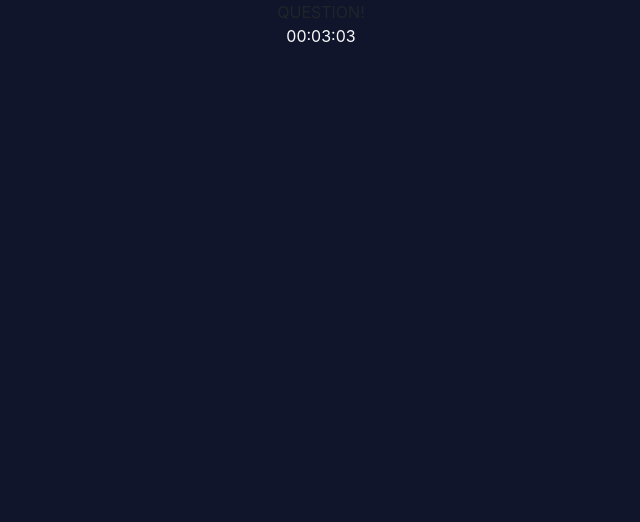
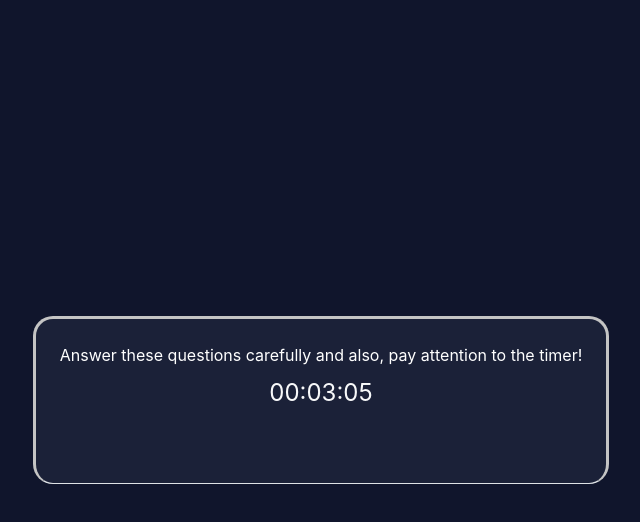
Before and after one commit to navidmadannezhad/my-react-exercise, a React (Vite) app in the folder quiz-app/: page / in a window 1280 px wide. Shown: the top 522 px of the page, without its empty margins (319-959 px from the left). Built offline with nearby package versions, Linux system fonts and the light colour scheme.

Commit message:
gotta get questions using redux

```diff
--- a/quiz-app/public/css/main.css
+++ b/quiz-app/public/css/main.css
@@ -1,4 +1,30 @@
 html, body {
   background-color: #10152c;
+  color: white;
+  font-family: raleway;
+}
+
+div.app {
+  height: 100vh !important;
+  display: -webkit-box;
+  display: -ms-flexbox;
+  display: flex;
+  -webkit-box-pack: center;
+      -ms-flex-pack: center;
+          justify-content: center;
+  -webkit-box-align: center;
+      -ms-flex-align: center;
+          align-items: center;
+}
+
+div.timer-component {
+  font-size: 1.5rem;
+}
+
+div.questionbox-component {
+  min-width: 30%;
+  border: 3px solid #c4c4c4;
+  border-radius: 20px;
+  background-color: #1b2138;
 }
 /*# sourceMappingURL=main.css.map */
--- a/quiz-app/public/css/main.scss
+++ b/quiz-app/public/css/main.scss
@@ -1,3 +1,24 @@
 html , body{
     background-color: #10152c;
+    color: white;
+    font-family: raleway;
 }
+
+div.app{
+    height: 100vh !important;
+
+    display: flex;
+    justify-content: center;
+    align-items: center;
+}
+
+div.timer-component{
+    font-size: 1.5rem;
+}
+
+div.questionbox-component{
+    min-width: 30%;
+    border: 3px solid rgb(196, 196, 196);
+    border-radius: 20px;
+    background-color: #1b2138;
+}
--- a/quiz-app/src/App.jsx
+++ b/quiz-app/src/App.jsx
@@ -1,15 +1,15 @@
 import { useState } from 'react'
 import './App.css'
 import 'bootstrap/dist/css/bootstrap.min.css';
-import Question from './components/Question';
+import QuestionBox from './components/QuestionBox';
 import "../public/css/main.css";
 
 function App() {
 
   return (
-    <div className="App">
+    <div className="app">
 
-      <Question />
+      <QuestionBox />
 
     </div>
   )
--- a/quiz-app/src/components/Question.jsx
+++ /dev/null
@@ -1,13 +0,0 @@
-import Timer from "./Timer";
-
-const Question = () => {
-
-    return (
-        <div>
-            QUESTION!
-            <Timer />
-        </div>
-    )
-}
-
-export default Question;
--- /dev/null
+++ b/quiz-app/src/components/QuestionBox.jsx
@@ -0,0 +1,23 @@
+import Timer from "./Timer";
+
+const QuestionBox = () => {
+
+
+
+    return (
+        <div className="questionbox-component border-bottom">
+            <div className="box-header p-4 text-center">
+                <div className="message mb-2">
+                    Answer these questions carefully and also, pay attention to the timer!
+                </div>
+                <Timer />
+            </div>
+
+            <div className="box-main p-4">
+
+            </div>
+        </div>
+    )
+}
+
+export default QuestionBox;
--- a/quiz-app/src/components/Timer.jsx
+++ b/quiz-app/src/components/Timer.jsx
@@ -56,7 +56,7 @@ const Timer = () => {
     });
 
     return (
-        <div className="timer-component text-light">
+        <div className="timer-component text-light font">
             {
                 String(hours).length == 1 ? (
                     <span>
```
Also changed, not shown: 1 other file (tests, documents, lock files or other folders).
